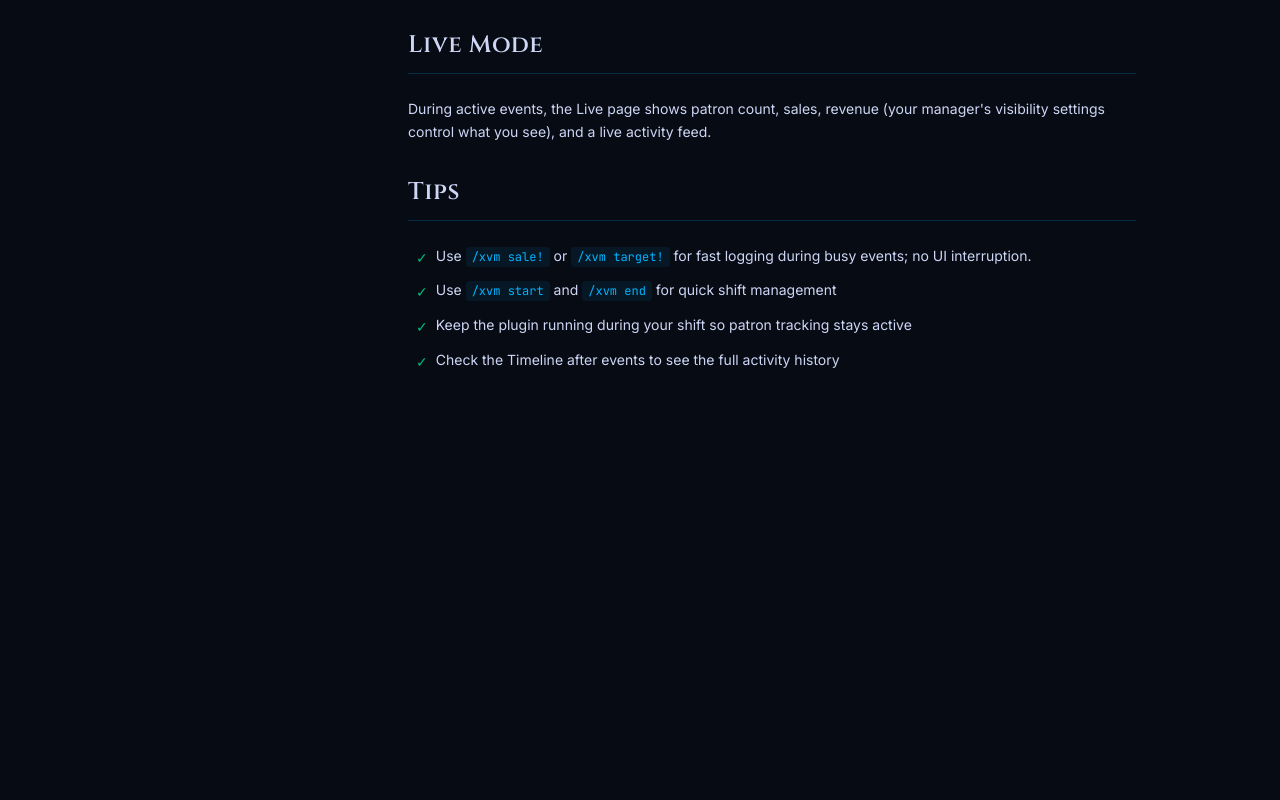
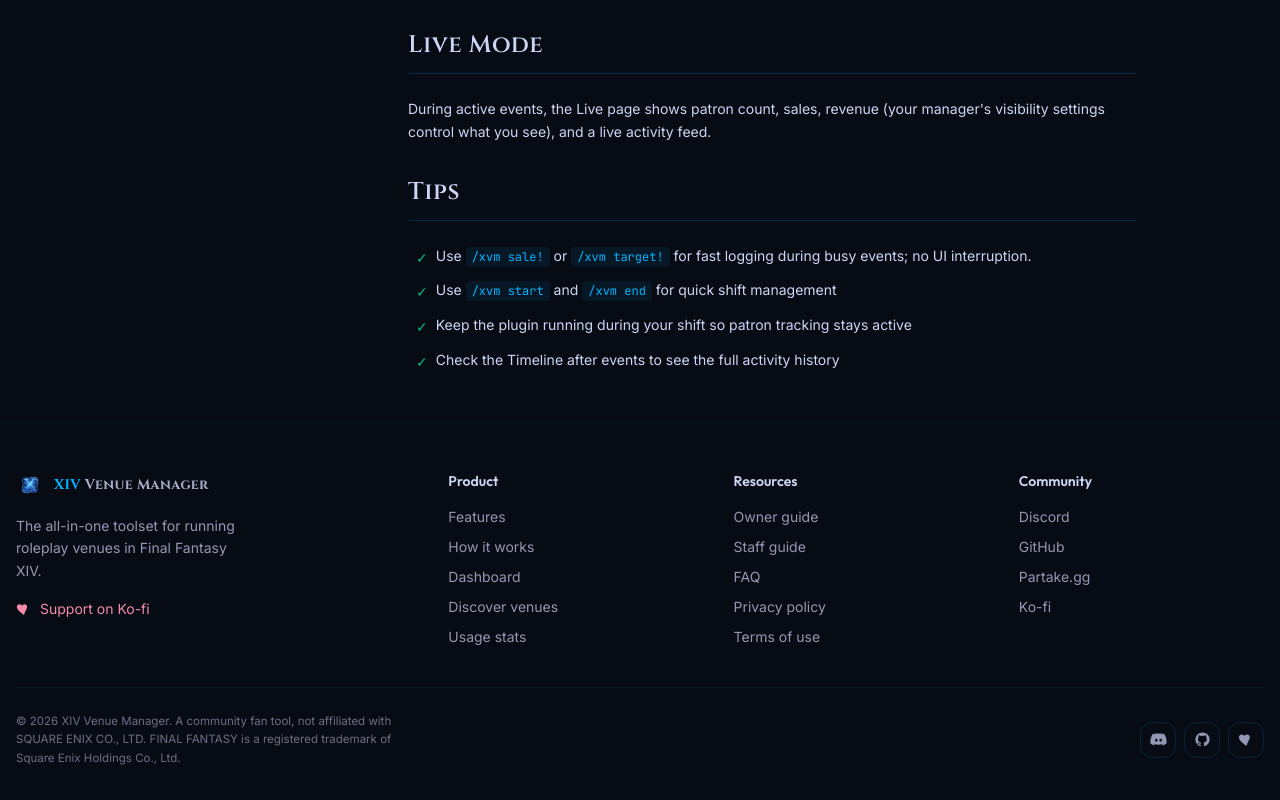
Before and after one commit to BluntEXE/ffxiv-venue-manager, a Next.js app in the folder apps/web/: page /guide/staff in a window 1280 px wide. Shown: the part 3037-3837 px from the top of the page. Before the commit the page ends 3459 px from the top, so only its background shows below. Built offline with nearby package versions, Linux system fonts and the light colour scheme; no server answers.

Commit message:
Guide pages: add SiteFooter to owner and staff guides
Co-Authored-By: Claude Sonnet 4.6 <noreply@anthropic.com>

```diff
--- a/apps/web/app/guide/owner/page.tsx
+++ b/apps/web/app/guide/owner/page.tsx
@@ -7,6 +7,7 @@ export const metadata: Metadata = {
 
 import Link from "next/link"
 import { GuideTOC } from "@/components/guide-toc"
+import { SiteFooter } from "@/components/site-footer"
 
 export default function OwnerManagerGuidePage() {
   return (
@@ -401,6 +402,7 @@ export default function OwnerManagerGuidePage() {
           </article>
         </div>
       </div>
+      <SiteFooter />
     </div>
   )
 }
--- a/apps/web/app/guide/staff/page.tsx
+++ b/apps/web/app/guide/staff/page.tsx
@@ -7,6 +7,7 @@ export const metadata: Metadata = {
 
 import Link from "next/link"
 import { GuideTOC } from "@/components/guide-toc"
+import { SiteFooter } from "@/components/site-footer"
 
 export default function StaffGuidePage() {
   return (
@@ -243,6 +244,7 @@ export default function StaffGuidePage() {
           </article>
         </div>
       </div>
+      <SiteFooter />
     </div>
   )
 }
```
